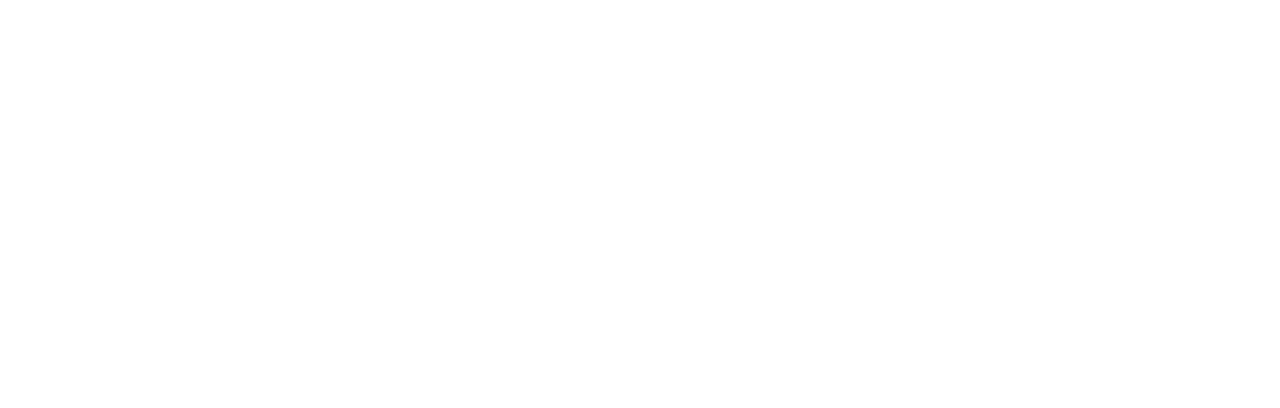
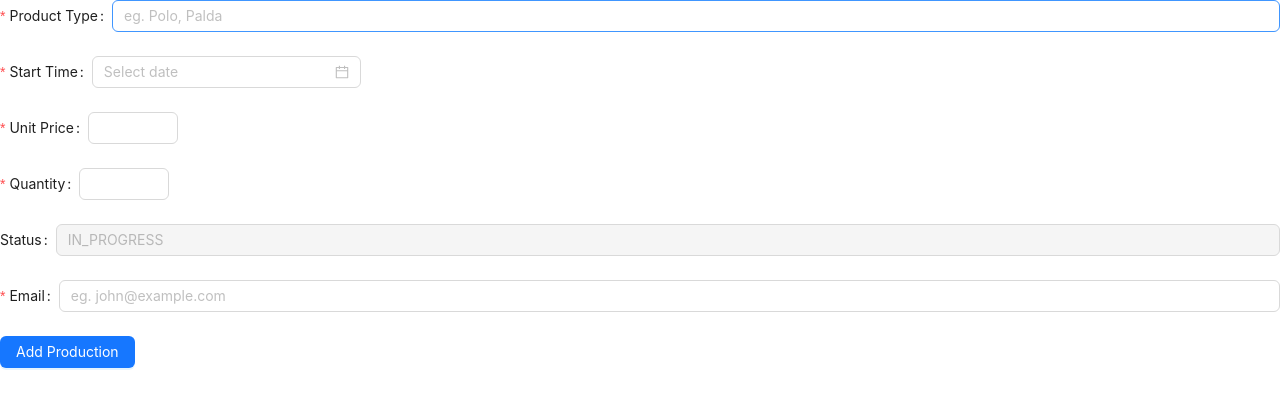
Before and after one commit to Kukaas/Prototype, a React (Vite) app: page /profile/production/1 in a window 1280 px wide. Before the commit this address had no page. Shown: the top 408 px of the page. Built offline with nearby package versions, Linux system fonts and the light colour scheme.

Commit message:
add production goods

```diff
--- a/src/App.jsx
+++ b/src/App.jsx
@@ -12,7 +12,7 @@ function App() {
         <Routes>
           <Route path="/profile/:id" element={<Profile />} />
           <Route path="/profile/edit/:id" element={<EditProfile />} />
-          <Route path="/profile/production" element={<AddProductions />} />
+          <Route path="/profile/production/:id" element={<AddProductions />} />
           <Route path="/" element={<UserList />} />
         </Routes>
       </div>
--- a/src/components/AddProductions.jsx
+++ b/src/components/AddProductions.jsx
@@ -23,6 +23,7 @@ const AddProductions = () => {
       <Form
         name="addProduction"
         onFinish={onFinish}
+        initialValues={{ status: 'IN_PROGRESS' }}
         className="bg-white shadow-md rounded px-8 pt-6 pb-8 mb-4"
       >
         <Form.Item
@@ -60,7 +61,6 @@ const AddProductions = () => {
         <Form.Item
           label="Status"
           name="status"
-          initialValues={{ status: 'IN_PROGRESS' }}
         >
           <Input className="shadow appearance-none border rounded w-full py-2 px-3 text-gray-700 leading-tight focus:outline-none focus:shadow-outline" placeholder="IN_PROGRESS" disabled/>
         </Form.Item>
--- a/src/components/Profile.jsx
+++ b/src/components/Profile.jsx
@@ -32,7 +32,7 @@ const Profile = () => {
   };
 
   const handleAddProductions = () => {
-    navigate(`/profile/production`);
+    navigate(`/profile/production/${id}`);
   };
 
   return (
```
